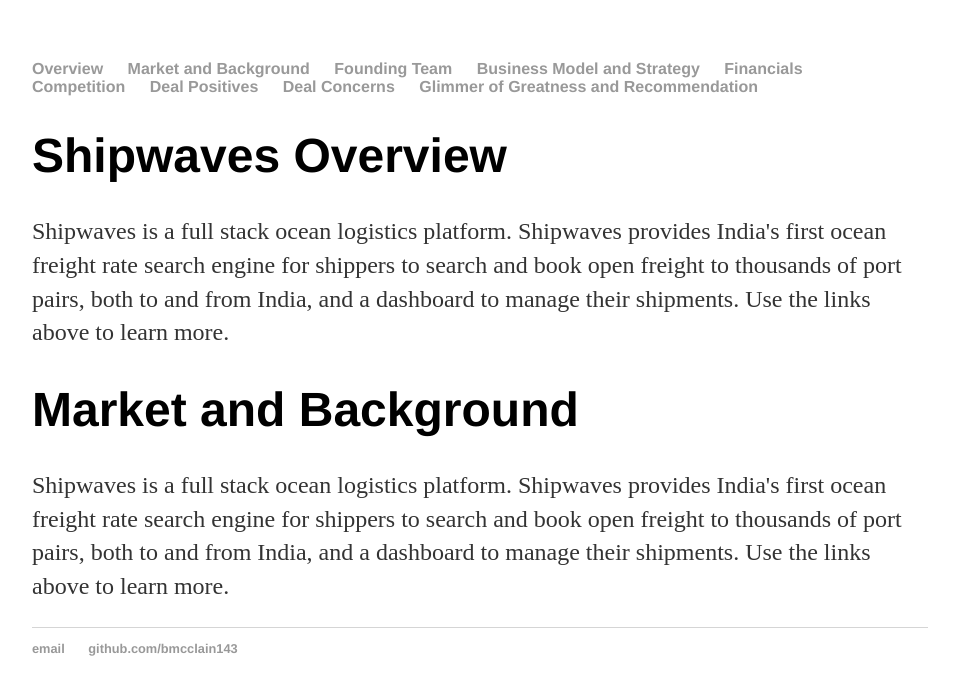
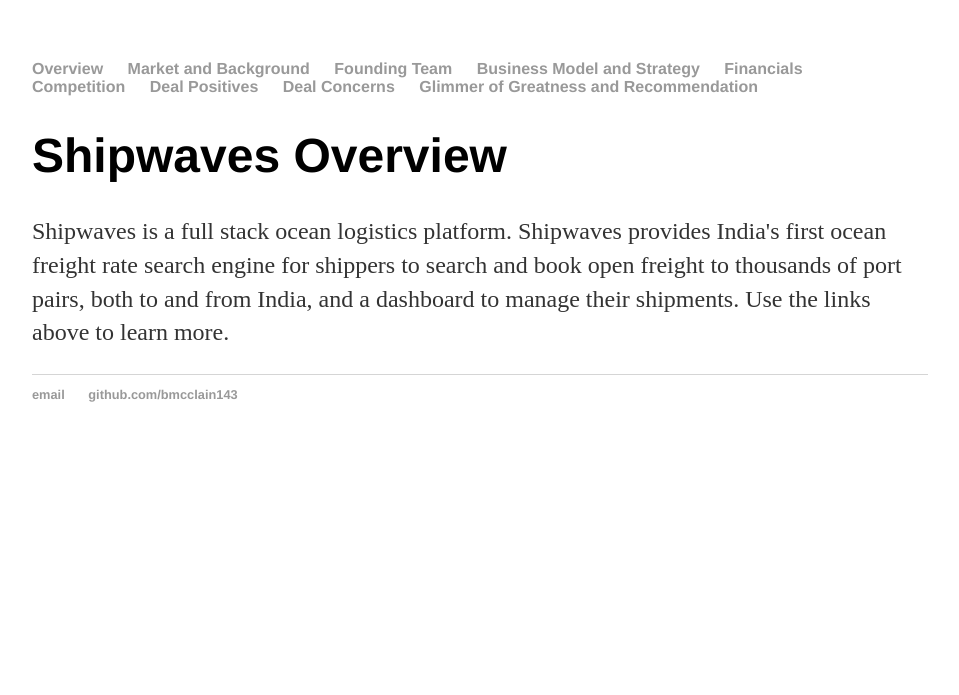
Before and after one commit to bmcclain143/bmcclain143.github.io, a Jekyll site: the page built from index.html, in a window 1280 px wide. Shown: the top 695 px of the page, without its empty margins (160-1119 px from the left). Built offline with Jekyll 4.4.1, drawn with Linux system fonts in a browser that asks for light colours.

Commit message:
Update index.html

```diff
--- a/index.html
+++ b/index.html
@@ -6,7 +6,3 @@
 	<h1>Shipwaves Overview</h1>
 	<p>Shipwaves is a full stack ocean logistics platform. Shipwaves provides India's first ocean freight rate search engine for shippers to search and book open freight to thousands of port pairs, both to and from India, and a dashboard to manage their shipments. Use the links above to learn more.</a></p>
 </div><!-- /.blurb -->
-<div class="blurb">
-	<h1>Market and Background</h1>
-	<p>Shipwaves is a full stack ocean logistics platform. Shipwaves provides India's first ocean freight rate search engine for shippers to search and book open freight to thousands of port pairs, both to and from India, and a dashboard to manage their shipments. Use the links above to learn more.</a></p>
-</div><!-- /.blurb -->
```
